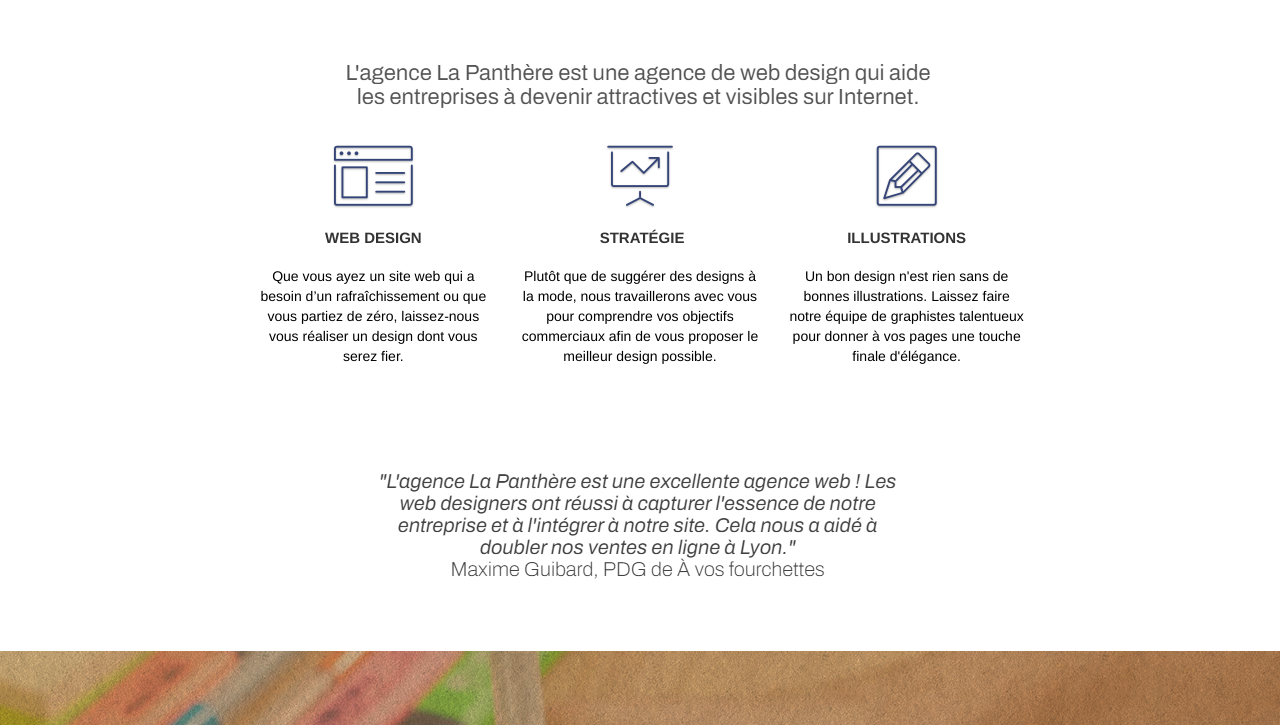
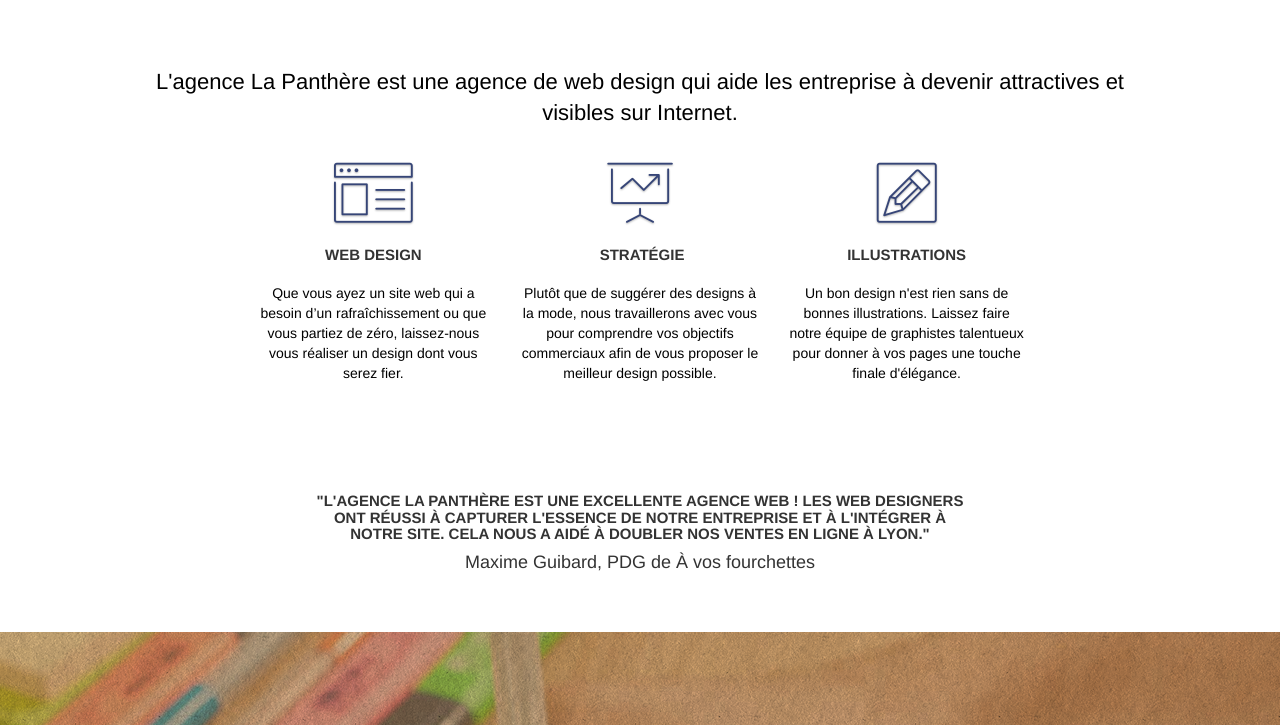
Before and after one commit to Michaelbr-Dev/OC-Project-4, a plain HTML site: page optimise/index.html in a window 1280 px wide. Shown: the part 535-1260 px from the top of the page. Drawn offline with Linux system fonts and the light colour scheme.

Commit message:
Fixed order of Hn tags, replaced images with text.

```diff
--- a/optimise/index.html
+++ b/optimise/index.html
@@ -111,10 +111,10 @@
         <div class="container bloc-md">
           <div class="row">
             <div class="col-sm-12 text-center">
-              <img
-                alt="agence web, agence web paris, web design paris, stratégie web"
-                src="./img/title.png"
-              />
+              <h2>
+                L'agence La Panthère est une agence de web design qui aide les
+                entreprise à devenir attractives et visibles sur Internet.
+              </h2>
             </div>
           </div>
           <div class="row voffset-lg med-width-whitespace">
@@ -160,10 +160,13 @@
           </div>
           <div class="row voffset-lg voffset">
             <div class="col-xs-12 col-md-8 col-md-offset-2 text-center">
-              <img
-                alt="agence web, agence web paris, web design paris, stratégie web"
-                src="./img/citation.png"
-              />
+              <h3>
+                "L'agence La Panthère est une excellente agence web ! Les web
+                designers ont réussi à capturer l'essence de notre entreprise et
+                à l'intégrer à notre site. Cela nous a aidé à doubler nos ventes
+                en ligne à Lyon."<br />
+              </h3>
+              <h4>Maxime Guibard, PDG de À vos fourchettes</h4>
             </div>
           </div>
         </div>
@@ -209,10 +212,10 @@
         <div class="container bloc-lg">
           <div class="row">
             <div class="col-sm-12 text-center">
-              <img
-                alt="agence web, agence web paris, web design paris, stratégie web"
-                src="./img/title2.png"
-              />
+              <h2>
+                Nous travaillons avec beaucoup de clients, voici nos
+                réalisations.
+              </h2>
             </div>
           </div>
           <div class="row tight-width-whitespace portfolio-row">
--- a/optimise/style.css
+++ b/optimise/style.css
@@ -738,7 +738,7 @@ h4 {
 }
 
 .white {
-  color: #000000 !important;
+  color: #fff !important;
 }
 
 .portfolio-thumb {
```
Also changed, not shown: 1 other file.
